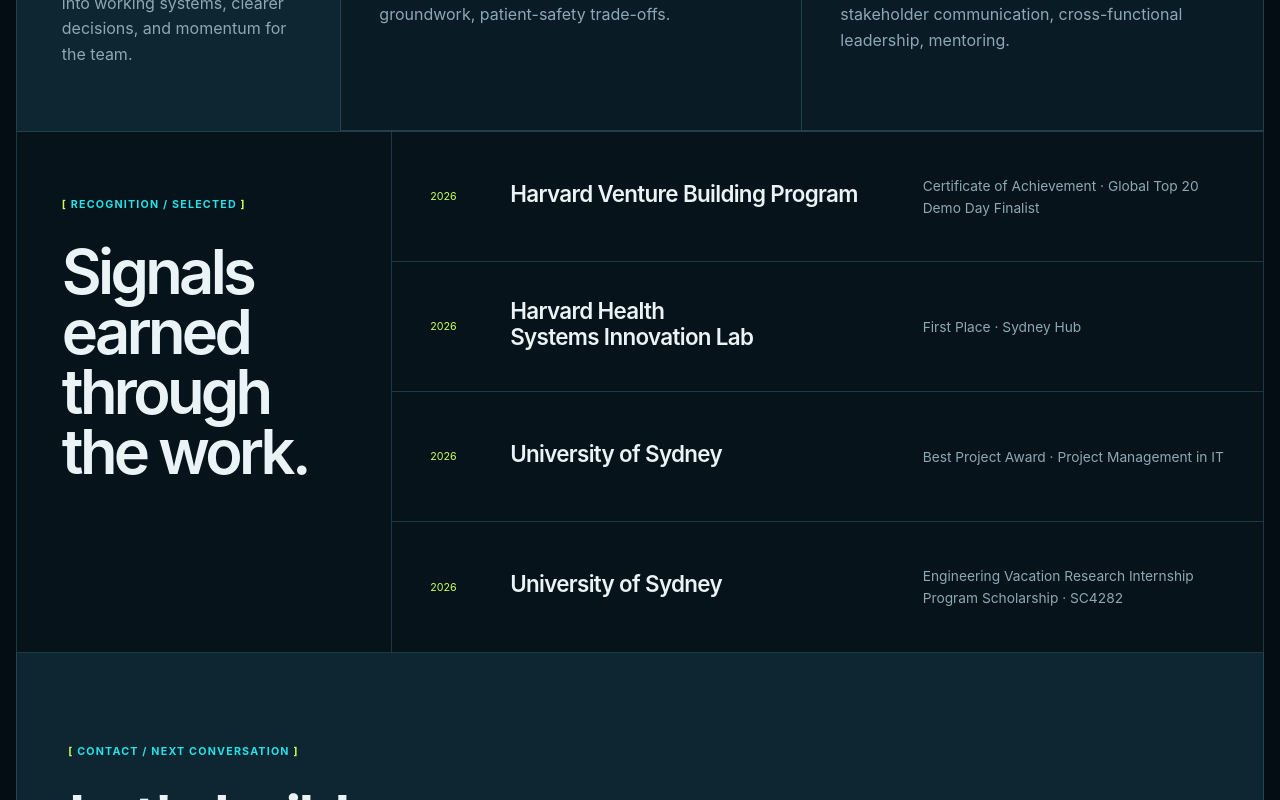
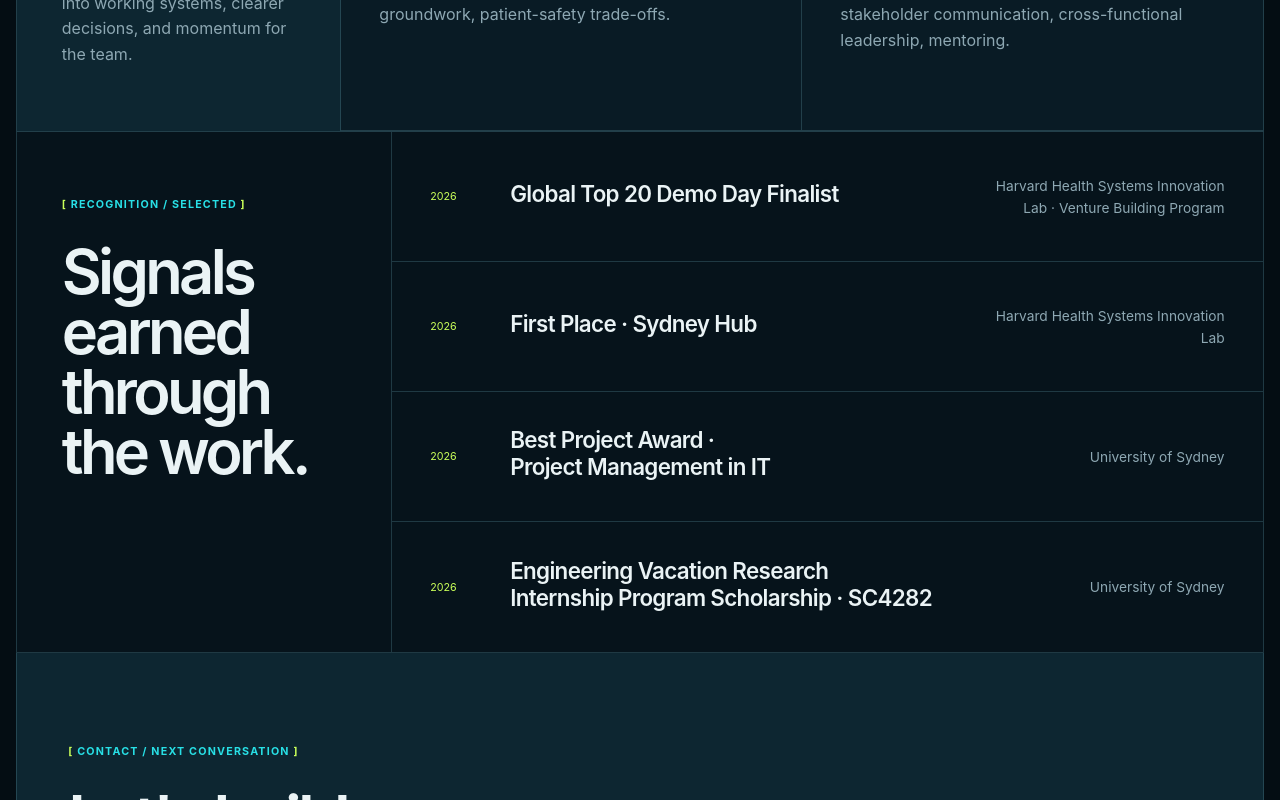
Before and after one commit to avafrohna/avafrohna.github.io, a Next.js app: page / in a window 1280 px wide. Shown: the part 4140-4940 px from the top of the page. Built offline with nearby package versions, Linux system fonts and the light colour scheme.

Commit message:
Refine recognition hierarchy

```diff
--- a/app/globals.css
+++ b/app/globals.css
@@ -662,19 +662,21 @@
   border-bottom: 1px solid var(--line);
   display: grid;
   gap: 1.25rem;
-  grid-template-columns: 60px minmax(180px, 1.3fr) minmax(180px, 1fr);
+  grid-template-columns: 60px minmax(260px, 1.7fr) minmax(180px, 0.9fr);
   padding: 2.2rem clamp(1.5rem, 3vw, 3rem);
 }
 
-.recognition-list p {
+.recognition-year {
   color: var(--lime);
   font-family: var(--mono);
   font-size: 0.67rem;
 }
 
-.recognition-list span {
+.recognition-issuer {
   color: var(--muted);
   font-size: 0.86rem;
+  margin: 0;
+  text-align: right;
 }
 
 .contact-section {
@@ -896,6 +898,10 @@
     padding-right: 1.25rem;
   }
 
+  .recognition-issuer {
+    text-align: left;
+  }
+
   .recognition-list {
     grid-template-rows: repeat(4, auto);
   }
--- a/app/page.tsx
+++ b/app/page.tsx
@@ -414,27 +414,39 @@
         </div>
         <div className="recognition-list">
           <article>
-            <p>2026</p>
-            <h3>Harvard Venture Building Program</h3>
-            <span>Certificate of Achievement · Global Top 20 Demo Day Finalist</span>
+            <time className="recognition-year" dateTime="2026">
+              2026
+            </time>
+            <h3>Global Top 20 Demo Day Finalist</h3>
+            <p className="recognition-issuer">
+              Harvard Health Systems Innovation Lab · Venture Building Program
+            </p>
           </article>
           <article>
-            <p>2026</p>
-            <h3>Harvard Health Systems Innovation Lab</h3>
-            <span>First Place · Sydney Hub</span>
+            <time className="recognition-year" dateTime="2026">
+              2026
+            </time>
+            <h3>First Place · Sydney Hub</h3>
+            <p className="recognition-issuer">
+              Harvard Health Systems Innovation Lab
+            </p>
           </article>
           <article>
-            <p>2026</p>
-            <h3>University of Sydney</h3>
-            <span>Best Project Award · Project Management in IT</span>
+            <time className="recognition-year" dateTime="2026">
+              2026
+            </time>
+            <h3>Best Project Award · Project Management in IT</h3>
+            <p className="recognition-issuer">University of Sydney</p>
           </article>
           <article>
-            <p>2026</p>
-            <h3>University of Sydney</h3>
-            <span>
+            <time className="recognition-year" dateTime="2026">
+              2026
+            </time>
+            <h3>
               Engineering Vacation Research Internship Program Scholarship ·
               SC4282
-            </span>
+            </h3>
+            <p className="recognition-issuer">University of Sydney</p>
           </article>
         </div>
       </section>
```
Also changed, not shown: 1 other file (tests, documents, lock files or other folders).
